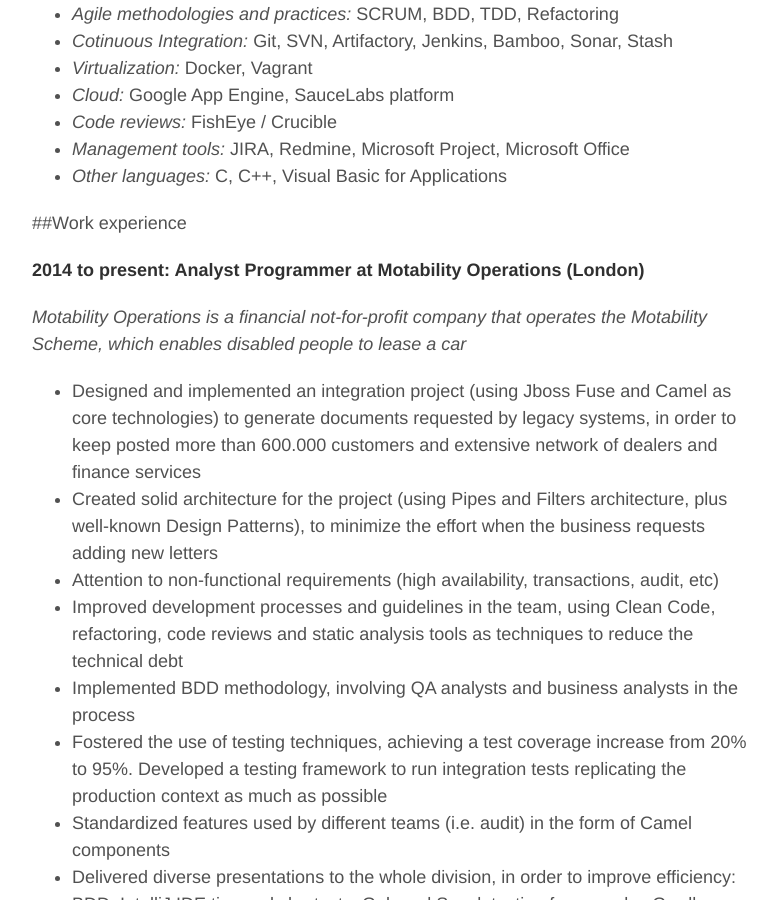
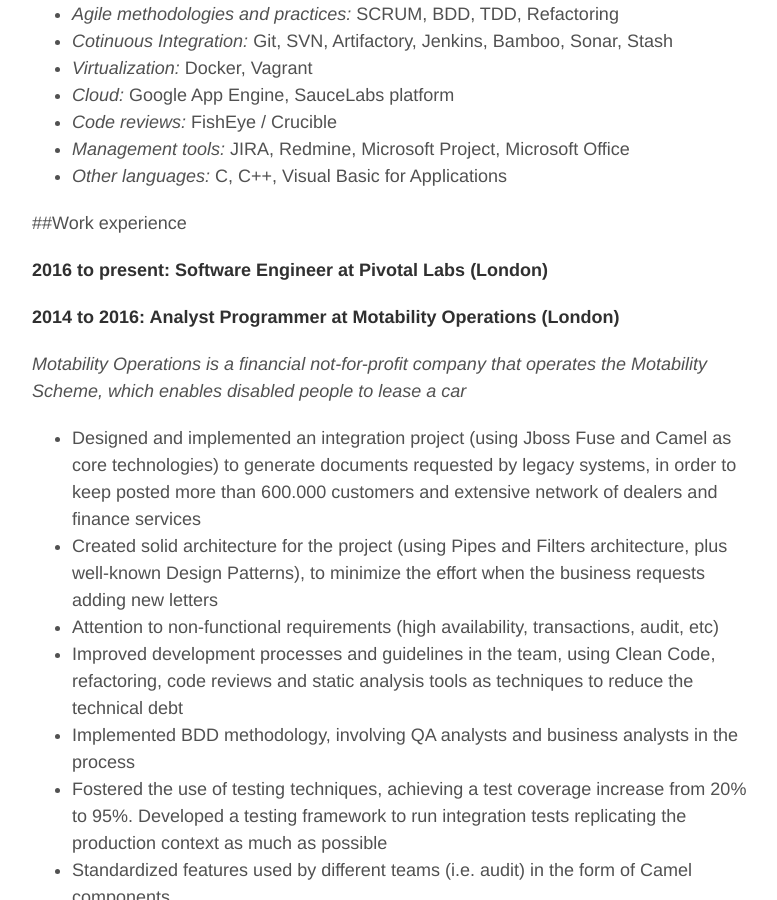
Before and after one commit to raulavila/blog-source-code, a Jekyll site: the page built from cv.md, in a window 1280 px wide and 900 px high, scrolled down 1439 px. Shown: the whole window, without its empty margins (248-1025 px from the left). Built offline with Jekyll 4.4.1, drawn with Linux system fonts in a browser that asks for light colours.

Commit message:
Updated CV

```diff
--- a/cv.md
+++ b/cv.md
@@ -57,7 +57,10 @@
 
 ##Work experience
 
-**2014 to present: Analyst Programmer at  Motability Operations (London)**
+**2016 to present: Software Engineer at Pivotal Labs (London)**
+
+
+**2014 to 2016: Analyst Programmer at  Motability Operations (London)**
 
 *Motability Operations is a financial not-for-profit company that operates the Motability Scheme, which enables disabled people to lease a car*
 
```
Also changed, not shown: 1 other file.
